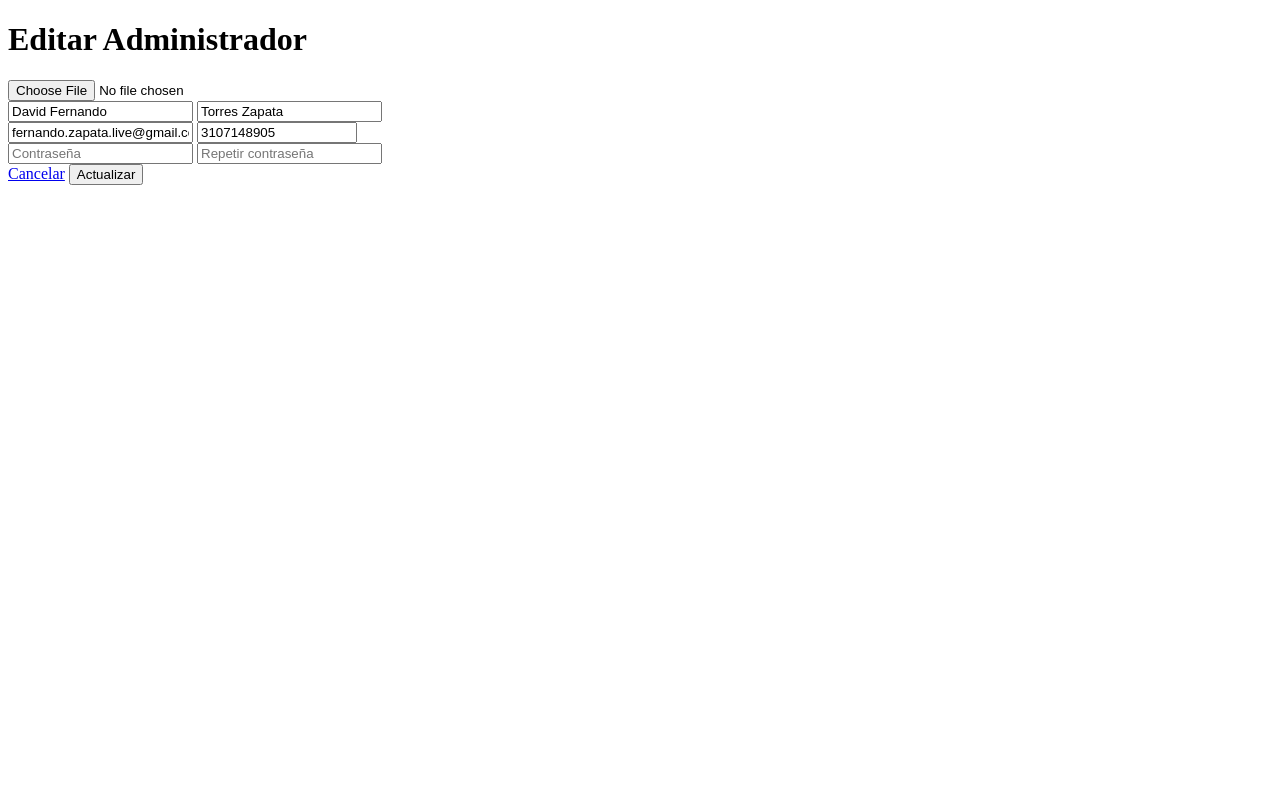
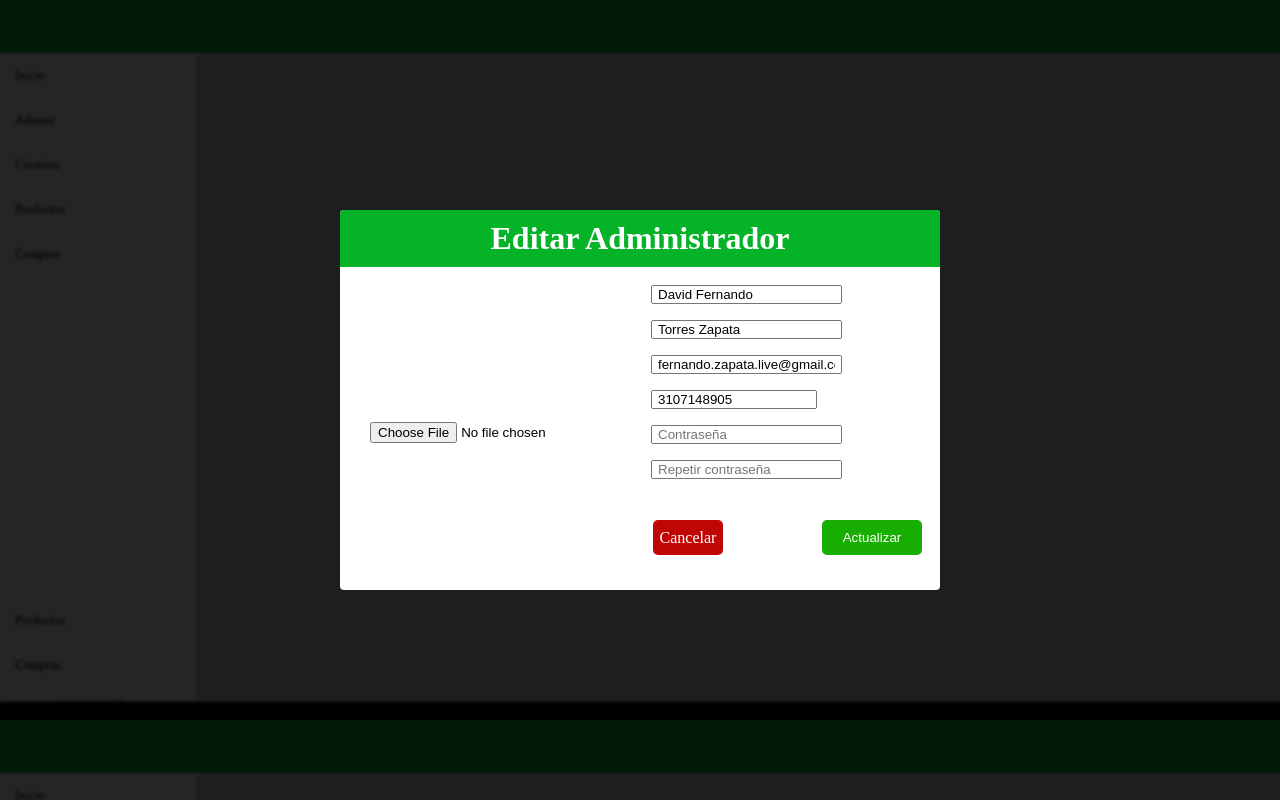
Before and after one commit to davidfernandoza/verdurasoft, a PHP site: page /admin/views/auth/editar.admin.php?id=1093225188 in a window 1280 px wide. Run offline with PHP 8.4, Linux system fonts and the light colour scheme; a user stored in the database is signed in; data comes from the database, SQL or seed files in the repository.

Commit message:
Admin total modificado

```diff
--- /dev/null
+++ b/admin/css/editar_admin.css
@@ -0,0 +1,83 @@
+*{
+	margin: 0;
+	padding: 0;
+	box-sizing: border-box;
+}
+.contenedortotalform{
+	width: 100%;
+	height: 100vh;
+	background: url(../img/fondoadmin.jpg);
+	display: flex;
+	justify-content: center;
+	align-items: center;
+
+}
+.registro{
+	background: #fff;
+	border-radius: 4px;
+	overflow: hidden;
+	width: 600px;
+	height: 380px;
+}
+.form-title{
+	background: #05B329;
+	text-align: center;
+	padding: 10px 0;
+	font-family: times new roma;
+	color: #fff;
+	margin-bottom: 10px;
+}
+.container-formulario-img{
+	display: flex;
+	align-items: center;
+
+}
+.container-formulario-img  .form-content {
+	padding-left: 10px;
+}
+.container-formulario-img .container-img{
+	display: flex;
+	padding-left: 20px;
+	margin: 10px;
+	flex-direction: column;
+}
+
+.container-formulario-img .container-img img{
+	padding-bottom: 10px;
+	display: block;
+	width: 400px;
+}
+.form-content input{
+	margin: 8px;
+	padding: 0 5px;
+}
+.cta-group{
+	padding: 20px 5px;
+	margin: 5px;
+	display: flex;
+	justify-content: space-between;
+	align-items: center;
+	border-radius: 5px;
+}
+.Cancelar{
+	height: 35px;
+	width: 70px;
+	background: #C00505;
+	color: #fff;
+	border-radius: 5px;
+	border:none;
+	outline: none;
+	display: flex;
+	justify-content: center;
+	align-items: center;
+	text-decoration: none;
+}
+.cta-group input{
+	height: 35px;
+	width: 100px;
+	background: #19AF02;
+	color: #fff;
+	border-radius: 5px;
+	border:none;
+	outline:none;
+}
--- a/admin/css/index.css
+++ b/admin/css/index.css
@@ -418,7 +418,7 @@ section{
 
 .form-title{
 	width: 100%;
-	background-color: #E95420;
+	background-color: #05B329;
 	text-align: center;
 }
 
@@ -442,7 +442,7 @@ section{
 .form-content input{
 	padding: 10px 10px;
 	margin:5px;
-	outline-color: #E95420;
+	outline-color: #05B329;
 	font-size: 15px;
 	box-shadow: none;
 }
--- a/admin/views/auth/editar.admin.php
+++ b/admin/views/auth/editar.admin.php
@@ -25,7 +25,7 @@ else {
 			<link rel="shortcut icon" href="../../../public/img/favicon.png">
 
 			<!-- faltan los estilos para esta vista -->
-			<link rel="stylesheet" href="">
+			<link rel="stylesheet" href="../../css/editar_admin.css">
 
 			<link rel="shortcut icon" href="../../public/img/favicon.png">
 			<script src="https://unpkg.com/sweetalert/dist/sweetalert.min.js"></script>
@@ -34,6 +34,7 @@ else {
 		<body>
 
 			<!-- Contenedor formulario -->
+		<div class="contenedortotalform">
 			<div class="container-formulario  registro" > <!-- mostrar-formulario -->
 				<form action="../../../controllers/admins/update.admin.php" method="post" class="form-register"   enctype="multipart/form-data"> <!-- mostrar-->
 					<div class="form-title">
@@ -50,7 +51,7 @@ else {
 							<div class="input-group">
 
 								<!-- nombres -->
-								<input type="text" placeholder="Nombres" name="nombre" maxlength="45" required value="<?php echo $fila['nombre']  ?>" >
+								<input type="text" class="nombre" placeholder="Nombres" name="nombre" maxlength="45" required value="<?php echo $fila['nombre']  ?>" >
 
 								<!-- apellidos -->
 								<input type="text" placeholder="Apellidos" name="apellido" maxlength="50" required value="<?php echo $fila['apellido']?>" >
@@ -75,13 +76,14 @@ else {
 								<input type="hidden" name="id" value="<?php echo $fila['id']  ?>" >
 
 								<!-- botones -->
-								<a href="../">Cancelar</a>
+								<a href="../admin.php" class="Cancelar">Cancelar</a>
 								<input type="submit" value="Actualizar">
 							</div>
 						</div>
 					</div>
 				</form>
 			</div>
+		</div>
 		</body>
 		</html>
 		<?php
--- a/admin/views/compras.php
+++ b/admin/views/compras.php
@@ -45,6 +45,7 @@ if (isset($_SESSION['ident'])) {
 		<meta charset="UTF-8">
 		<title>VerduraSoft | Administración</title>
 		<link rel="stylesheet" href="../css/index.css">
+		<link rel="stylesheet" href="../css/dataTables.css">
 		<link rel="shortcut icon" href="../../public/img/favicon.png">
 		<script src="https://unpkg.com/sweetalert/dist/sweetalert.min.js"></script>
 	</head>
--- a/admin/views/productos.php
+++ b/admin/views/productos.php
@@ -46,6 +46,7 @@ if (isset($_SESSION['ident'])) {
 		<title>VerduraSoft | Administración</title>
 		<link rel="stylesheet" href="../css/index.css">
 		<link rel="shortcut icon" href="../../public/img/favicon.png">
+		<link rel="stylesheet" href="../css/dataTables.css">
 		<script src="https://unpkg.com/sweetalert/dist/sweetalert.min.js"></script>
 	</head>
 	<body>
--- a/admin/views/user.php
+++ b/admin/views/user.php
@@ -46,6 +46,7 @@
 	<meta charset="UTF-8">
 	<title>VerduraSoft | Administración</title>
 	<link rel="stylesheet" href="../css/index.css">
+	<link rel="stylesheet" href="../css/dataTables.css">
 	<script src="../js/code_jquery.js"></script>
 	<script src="https://unpkg.com/sweetalert/dist/sweetalert.min.js"></script>
 	<link rel="shortcut icon" href="../../public/img/favicon.png">
@@ -158,9 +159,6 @@
 								</tbody>
 							</table>
 						</div>
-						<div class="total">
-							<span><p>Total:</p> 245</span>
-						</div>
 					</div>
 			</article>
 
```
Also changed, not shown: admin/css/dataTables.css (+55 -0 lines), admin/img/fondoadmin.jpg (added).
